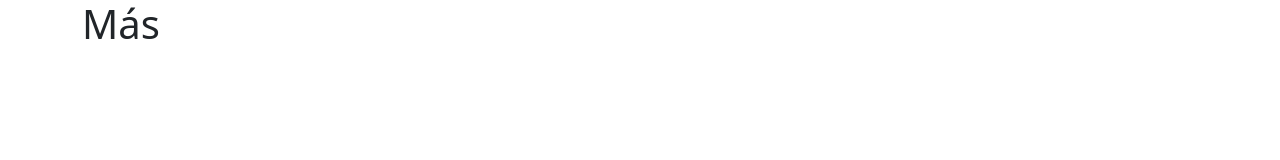
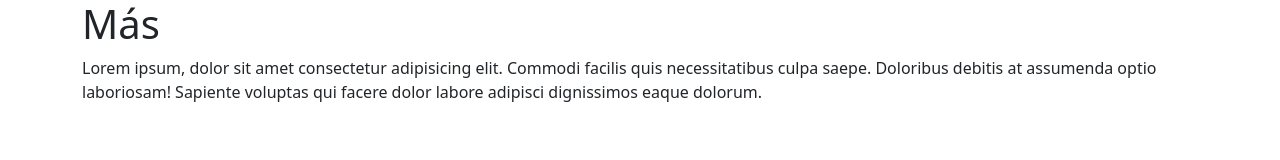
Before and after one commit to bp-ter/devser, a website: page src/index.html in a window 1280 px wide. Drawn offline with nearby package versions, Linux system fonts and the light colour scheme.

Commit message:
Bekezdés hozzáadva

```diff
--- a/src/index.html
+++ b/src/index.html
@@ -9,6 +9,9 @@
 <body>
     <div class="container">
         <h1>Más</h1>
+        <p>
+            Lorem ipsum, dolor sit amet consectetur adipisicing elit. Commodi facilis quis necessitatibus culpa saepe. Doloribus debitis at assumenda optio laboriosam! Sapiente voluptas qui facere dolor labore adipisci dignissimos eaque dolorum.
+        </p>
     </div>
 </body>
 </html>
```
